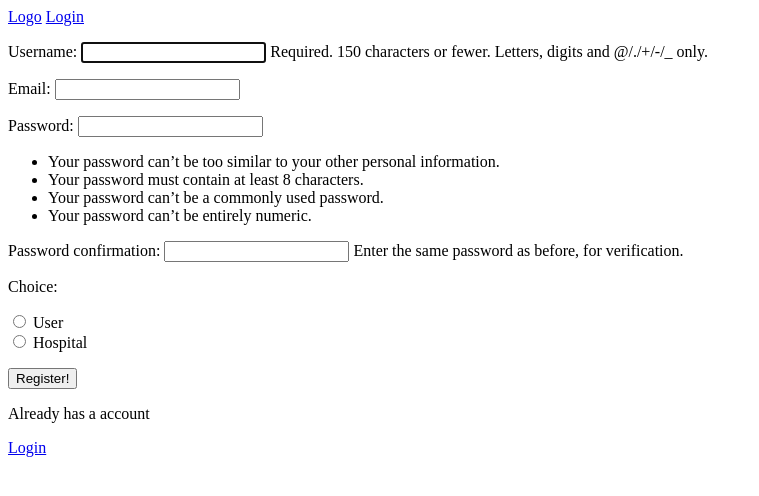
After one commit to Pradeep713/local-hospital-finder, a Django app: page /register/ in a window 1280 px wide. The commit adds this page. Shown: the top 496 px of the page, without its empty margins (0-759 px from the left). Run offline with Django 4.2, Linux system fonts and the light colour scheme.

Commit message:
Implemented login

```diff
--- a/base/forms.py
+++ b/base/forms.py
@@ -1,5 +1,8 @@
-from django.forms import CheckboxSelectMultiple, ModelForm, Select
+from django import forms
+from django.forms import CheckboxSelectMultiple, ModelForm
 from .models import Hospital, Mandal, City
+from django.contrib.auth.forms import UserCreationForm
+from django.contrib.auth.models import User
 
 class HospitalForm(ModelForm):
     class Meta:
@@ -37,3 +40,22 @@ class HospitalForm(ModelForm):
                 self.fields['cityName'].queryset = self.instance.mandalName.cityName_set.order_by('cityName')
             except:
                 pass
+
+class UserCreationForm(UserCreationForm):
+    email = forms.EmailField(required=True)
+    # Should add choice field to UserCreationField
+    CHOICES = [
+        ("User", "User"),
+        ("Hospital", "Hospital")
+    ]
+    choice = forms.ChoiceField(widget=forms.RadioSelect, choices=CHOICES, required=True)
+    class Meta:
+        model = User
+        fields = ("username", "email", "password1", "password2")
+
+    def save(self, commit:True):
+        user =  super(UserCreationForm, self).save(commit = False)
+        user.email = self.cleaned_data["email"]
+        if commit:
+            user.save()
+        return user
--- a/base/templates/base/home.html
+++ b/base/templates/base/home.html
@@ -1,3 +1,5 @@
+{% include "base/navbar.html" %}
+
 <h1>Home Page</h1>
 <div style="font-family:cursive, sans-serif;">
     {{text}}
--- /dev/null
+++ b/base/templates/base/login-register.html
@@ -0,0 +1,25 @@
+{% include "base/navbar.html" %}
+
+{% if page == 'login' %}
+<div>
+    <form method="post" action="">
+        {% csrf_token %}
+
+        <input type="text" name="username" placeholder="Enter Username" />
+        <input type="password" name="password" placeholder="Enter Password" />
+        <input type="submit" value="Login!" />
+    </form>
+    <p>Haven't signed yet</p>
+    <a href="{% url 'register' %}">Sign Up</a>
+</div>
+{% else %}
+<div>
+    <form method="post" action="">
+        {% csrf_token %}
+        {{form.as_p}}
+        <input type="submit" value="Register!" />
+    </form>
+    <p>Already has a account</p>
+    <a href="{% url 'login' %}">Login</a>
+</div>
+{% endif %}
--- /dev/null
+++ b/base/templates/base/navbar.html
@@ -0,0 +1,12 @@
+<a href="{% url 'home' %}">Logo</a>
+
+{% if request.user.is_authenticated  %}
+    <p>Hello {{request.user}}</p>
+    <a href="{% url 'logout' %}">Log Out</a>
+{% else %}
+    <a href="{% url 'login' %}">Login</a>
+{% endif %}
+
+{% if request.user.is_authenticated %}
+    <a href="{% url 'profile' %}">Profile</a>
+{% endif %}
--- /dev/null
+++ b/base/templates/base/userProfile.html
@@ -0,0 +1,4 @@
+{% include "base/navbar.html" %}
+
+<h1>{{user.get_username}}</h1>
+<h1>{{user.email}}</h1>
--- a/base/urls.py
+++ b/base/urls.py
@@ -1,11 +1,14 @@
-from django.urls import path,include
+from django.urls import path
 from . import views
 
 urlpatterns = [
     path('', views.home, name = "home"),
-    path('profile/', views.Userprofile, name = "profile"),
     path('location-details/', views.nearbyHospitals, name="nearby-hospitals"),
     path('ajax/load-mandals/', views.loadMandals, name="ajax-load-mandals"),
     path('ajax/load-cities/', views.loadCities, name = "ajax-load-cities"),
     path('createHospitals/', views.createHospital, name="create-hospital"),
+    path('login/', views.loginUser, name="login"),
+    path('logout/', views.logoutUser, name="logout"),
+    path('register/', views.registerUser, name="register"),
+    path('profile/', views.userProfile, name = "profile"),
 ]
--- a/base/views.py
+++ b/base/views.py
@@ -1,7 +1,12 @@
 from django.shortcuts import redirect, render
 from django.db.models import Q
+from django.contrib.auth.models import User
+from django.contrib.auth import authenticate, login, logout
+from django.contrib.auth.decorators import login_required
+from .forms import UserCreationForm
 from base.models import City, Mandal, Hospital
 from .forms import HospitalForm
+from django.contrib import messages
 
 # Create your views here.
 
@@ -9,8 +14,53 @@ def home(request):
     context = {"text" : "Working"}
     return render(request, "base/home.html", context)
 
-def Userprofile(request):
-    pass
+def loginUser(request):
+    if request.user.is_authenticated:
+        return redirect('home')
+
+    page = 'login'
+    if request.method == 'POST':
+        userExist = False
+        username = request.POST.get('username').lower()
+        password = request.POST.get('password')
+        try:
+            user = User.objects.get(username = username)
+        except:
+            userExist = False
+            messages.error(request, "User doesn't exist")
+        user = authenticate(request, username = username, password = password)
+        if user is not None:
+            login(request, user)
+            return redirect('home')
+        elif userExist:
+            messages.error(request, "Username or Password do not match")
+    context = {'page' : page}
+    return render(request, "base/login-register.html", context)
+
+def registerUser(request):
+    page = 'register'
+    form = UserCreationForm()
+    if request.method == 'POST':
+        form = UserCreationForm(request.POST)
+        if form.is_valid():
+            user = form.save(commit=False)
+            user.username = user.username.lower()
+            user.save()
+            login(request, user)
+            return redirect('home')
+        else:
+            messages.error(request, "An error occured during registration")
+    context = {'page' : page, 'form': form}
+    return render(request, "base/login-register.html", context)
+
+def logoutUser(request):
+    logout(request)
+    return redirect('home')
+
+@login_required(login_url= '/login')
+def userProfile(request):
+    context = {"user" : request.user}
+    return render(request, "base/userProfile.html", context)
 
 def nearbyHospitals(request):
     form = HospitalForm()
@@ -41,6 +91,7 @@ def loadCities(request):
     context = {"data" : cities, "isCity" : True}
     return render(request, "base/dropdownlist.html", context)
 
+@login_required(login_url= '/login')
 def createHospital(request):
     form = HospitalForm()
     if request.method == 'POST':
```
Also changed, not shown: db.sqlite3.
